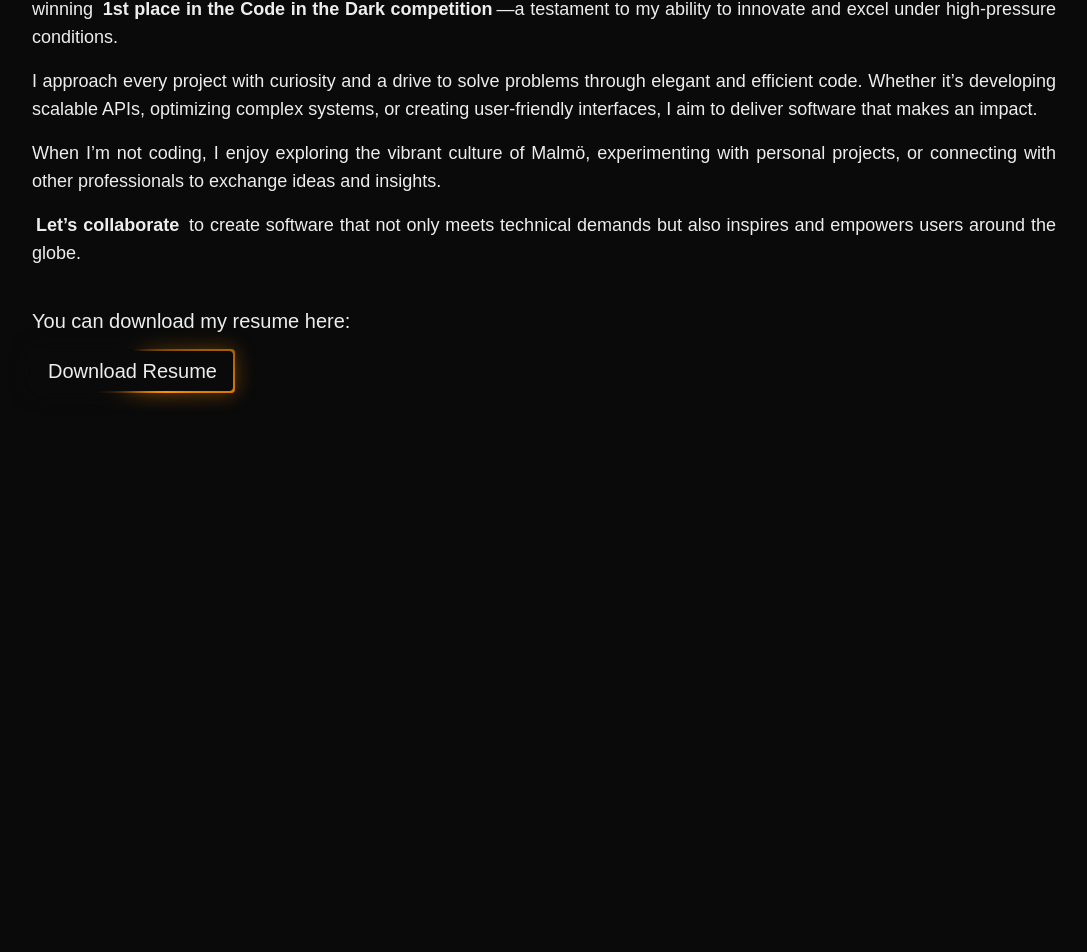
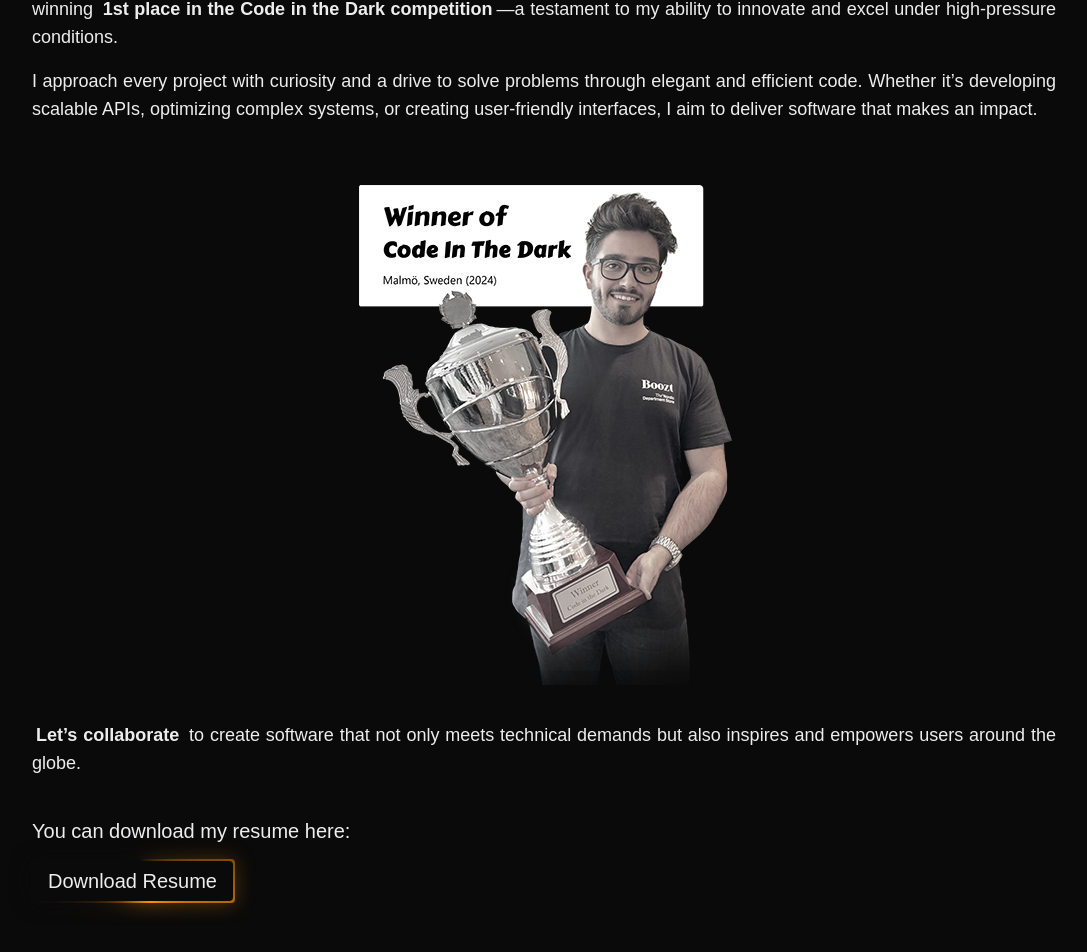
Before and after one commit to raminr77/raminr77.github.io, a Next.js app: page /about-me in a window 1280 px wide. Shown: the part 1630-2582 px from the top of the page, without its empty margins (96-1183 px from the left). Before the commit the page ends 2149 px from the top, so only its background shows below. Built offline with nearby package versions, Linux system fonts and the light colour scheme; a web font is replaced by a local one.

Commit message:
feat: Add code in the dark image

```diff
--- a/src/domains/about-me/index.tsx
+++ b/src/domains/about-me/index.tsx
@@ -68,6 +68,26 @@ export function AboutMePage() {
         style={{ animationDelay: '1.5s' }}
       >
         {ABOUT_ME_DATA.content.map((item: AboutMeContentItem, index: number) => {
+          if (index === 7) {
+            return (
+              <div className="flex items-center justify-center px-5 relative select-none py-5 overflow-hidden" style={{ maxHeight: 575 }}>
+                <Image
+                  width={400}
+                  height={575}
+                  loading="lazy"
+                  draggable={false}
+                  alt={PERSONAL_DATA.fullName}
+                  title={PERSONAL_DATA.fullName}
+                  src="/images/personal-images/02.png"
+                  className="grayscale-75 pointer-events-none z-20 mt-4"
+                />
+                <PixelCanvas
+                  color="yellow"
+                  className="absolute z-0 h-full w-full grayscale invert duration-500 hover:grayscale-0 dark:invert-0"
+                />
+              </div>
+            )
+          }
           if (index === 3) {
             return <RecommendationsBox key="linkedIn-Recommendations" />;
           }
```
Also changed, not shown: public/images/personal-images/02.png (added).
